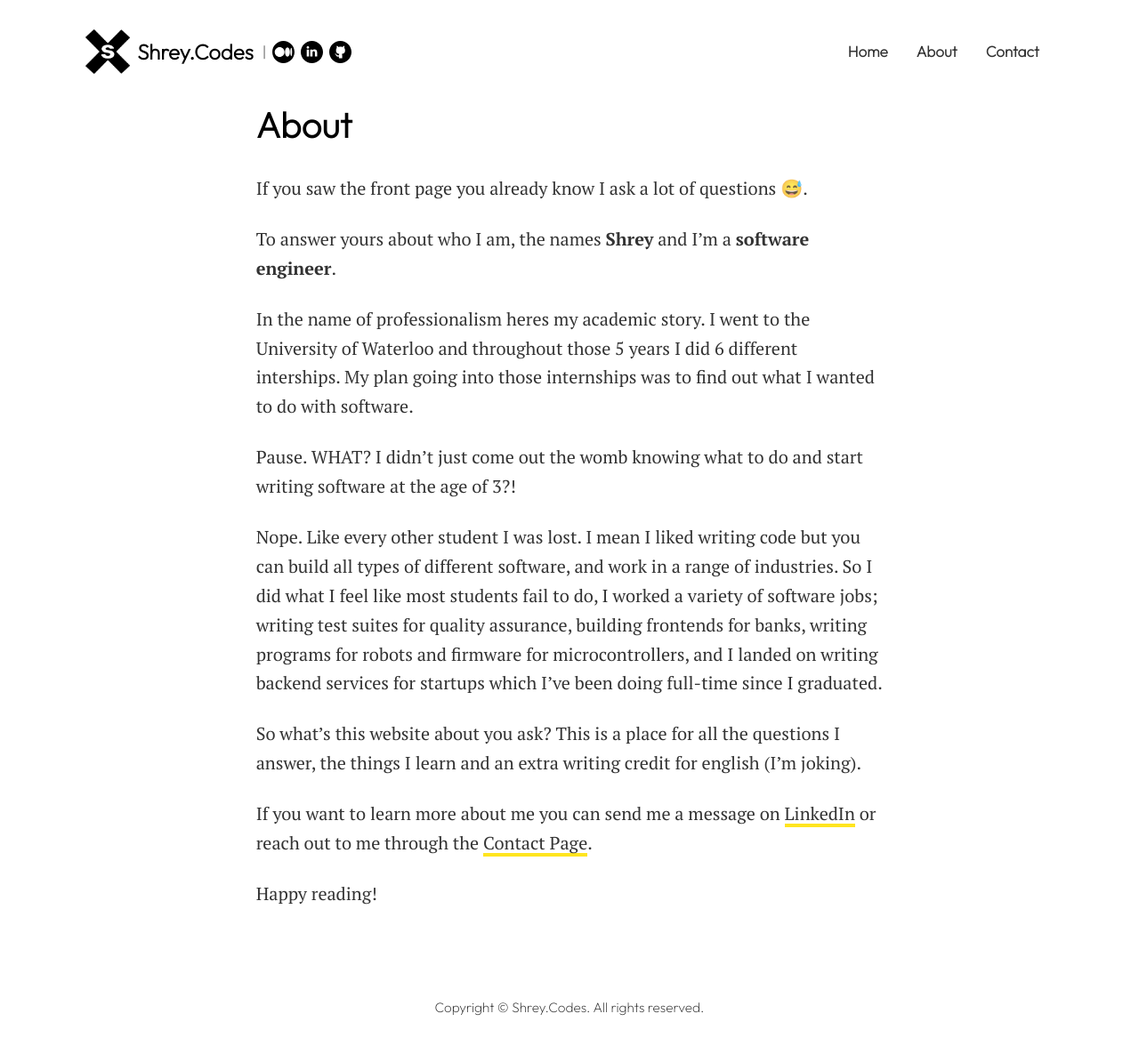
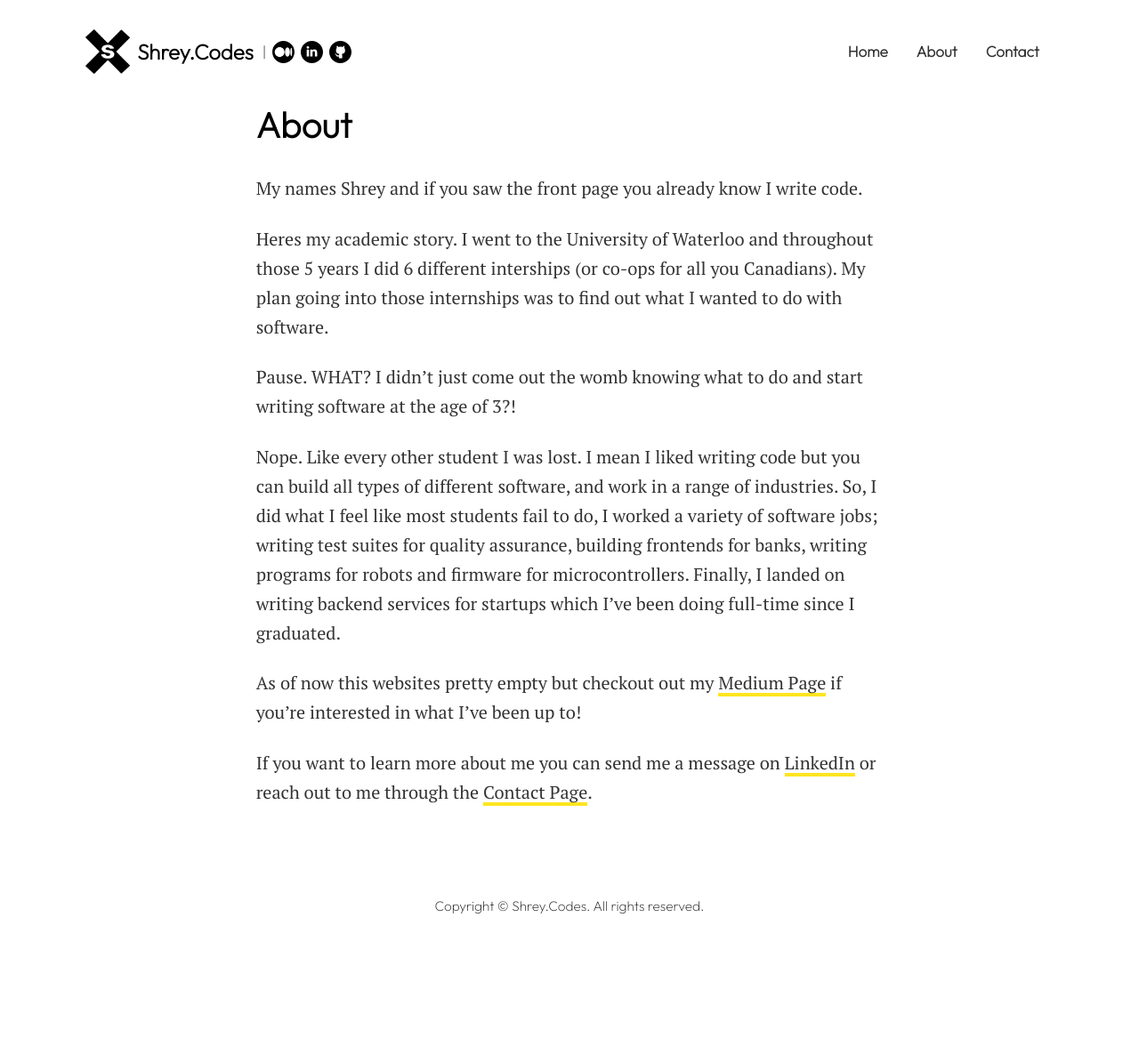
Before and after one commit to shreykavi/shreykavi.github.io, a Jekyll site: the page built from pages/about.md, in a window 1280 px wide and 1176 px high. Shown: the whole window at 89% size. Built offline with Jekyll 4.4.1, drawn with Linux system fonts in a browser that asks for light colours.

Commit message:
Updated content matter

```diff
--- a/index.html
+++ b/index.html
@@ -10,8 +10,8 @@ background: '/img/bg-index.jpg'
 <div class="rounded mb-5 hero">
   <div class="row align-items-center justify-content-between">
     <div class="col-md-6">
-      <h1 class="font-weight-bold mb-3 serif-font">Wait I have a question!</h1>
-      <p class="lead mb-4">My name is Shrey and I ask a lot of questions, so I thought why not write about the answers.</p>
+      <h1 class="font-weight-bold mb-3 serif-font">I write code.</h1>
+      <p class="lead mb-4">I'm Shrey and if my domain didn't give it away I build software.</p>
       <!-- <p class="lead mb-4">My name is Shrey and I'm here to share with you my knowledge and experience of over 10 years of monetizing my blog.</p> -->
       <a href="{{site.baseurl}}/about" class="btn btn-dark text-white px-5 btn-lg">About me</a>
     </div>
--- a/pages/about.md
+++ b/pages/about.md
@@ -5,18 +5,16 @@ permalink: "/about/"
 # image: assets/images/screenshot.png
 ---
 
-If you saw the front page you already know I ask a lot of questions &#128517;.
+My names Shrey and if you saw the front page you already know I write code.
 
-To answer yours about who I am, the names **Shrey** and I'm a **software engineer**.
-
-In the name of professionalism heres my academic story. I went to the University of Waterloo and throughout those 5 years I did 6 different interships. My plan going into those internships was to find out what I wanted to do with software.
+Heres my academic story. I went to the University of Waterloo and throughout those 5 years I did 6 different interships (or co-ops for all you Canadians). My plan going into those internships was to find out what I wanted to do with software.
 
 Pause. WHAT? I didn't just come out the womb knowing what to do and start writing software at the age of 3?!
 
-Nope. Like every other student I was lost. I mean I liked writing code but you can build all types of different software, and work in a range of industries. So I did what I feel like most students fail to do, I worked a variety of software jobs; writing test suites for quality assurance, building frontends for banks, writing programs for robots and firmware for microcontrollers, and I landed on writing backend services for startups which I've been doing full-time since I graduated.
+Nope. Like every other student I was lost. I mean I liked writing code but you can build all types of different software, and work in a range of industries. So, I did what I feel like most students fail to do, I worked a variety of software jobs; writing test suites for quality assurance, building frontends for banks, writing programs for robots and firmware for microcontrollers. Finally, I landed on writing backend services for startups which I've been doing full-time since I graduated.
 
-So what's this website about you ask? This is a place for all the questions I answer, the things I learn and an extra writing credit for english (I'm joking).
+<!-- So what's this website for you ask? This is a place to learn all about me! It contains information about what I'm working on next, all the questions I answer, the things I learn and its helping me get an extra writing credit for english (I'm joking). -->
+
+As of now this websites pretty empty but checkout out my [Medium Page]({{site.social.medium}}) if you're interested in what I've been up to!
 
 If you want to learn more about me you can send me a message on [LinkedIn]({{site.social.linkedin}}) or reach out to me through the [Contact Page](/contact/).
-
-Happy reading!
```
